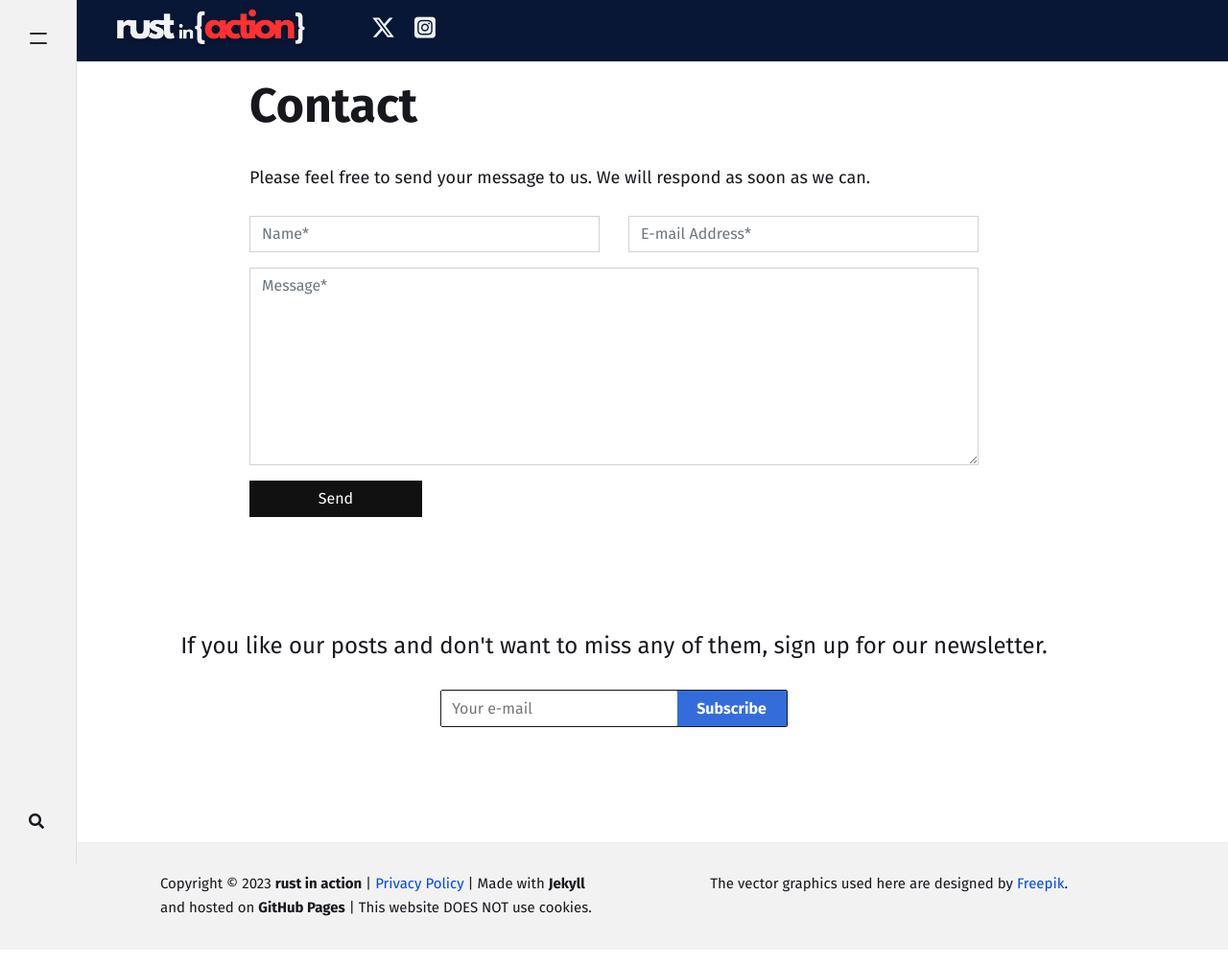
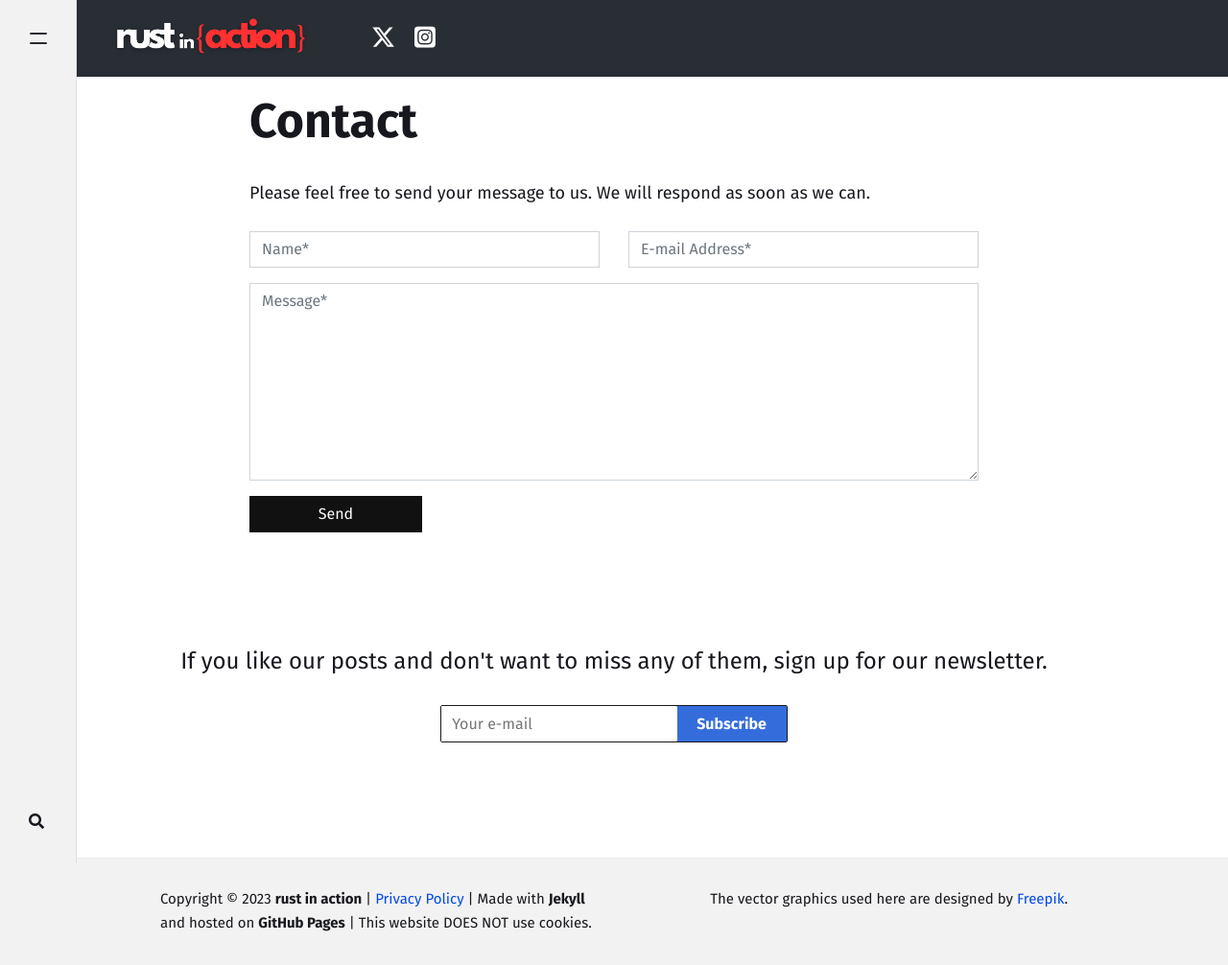
Before and after one commit to rustinact/rustinaction.github.io, a Jekyll site: the page built from _pages/contact.md, in a window 1280 px wide. Shown: the whole page at 96% size. Built offline with Jekyll 4.4.1, drawn with Linux system fonts in a browser that asks for light colours; nearby versions of some CDN libraries; comment, search, counter and statistics services are not loaded.

Commit message:
UI changes

```diff
--- a/_layouts/default.html
+++ b/_layouts/default.html
@@ -47,12 +47,12 @@
                                 </a>
                                 &nbsp;&nbsp;
                                 <a href="https://twitter.com/rustinact" target="_blank" style="text-decoration: none;">
-                                    <span style="color:#F0F3F4; font-size: 25px;">
+                                    <span style="color:#FFFFFF; font-size: 25px;">
                                         <i class="fa-brands fa-x-twitter"></i>
                                     </span>
                                 </a>
                                 <a href="https://www.instagram.com/rustinaction" target="_blank" style="text-decoration: none;">
-                                    <span style="color:#F0F3F4; font-size: 25px;">
+                                    <span style="color:#FFFFFF; font-size: 25px;">
                                         <i class="fa-brands fa-square-instagram"></i>
                                     </span>
                                 </a>
--- a/assets/css/theme.scss
+++ b/assets/css/theme.scss
@@ -879,7 +879,8 @@ ul.tags li a:hover {
     right: 0;
     left: 0;
     z-index: 1000;
-    background: #081736;
+    // background: #212121;
+    background: #292e35;
 }
 
 .outer {
@@ -900,8 +901,10 @@ ul.tags li a:hover {
     justify-content: space-between;
     align-items: flex-start;
     overflow: hidden;
-    height: 64px;
+    // height: 64px;
+    height: 80px;
     font-size: 1.3rem;
+    align-items: center;
 }
 
 .site-nav-left {
```
Also changed, not shown: assets/images/logo/logo_transparent.png, assets/images/logo/logo_transparent_.png (deleted), assets/images/logo/logo_transparent__.png (deleted), assets/images/logo/logo_white_bg.png.
